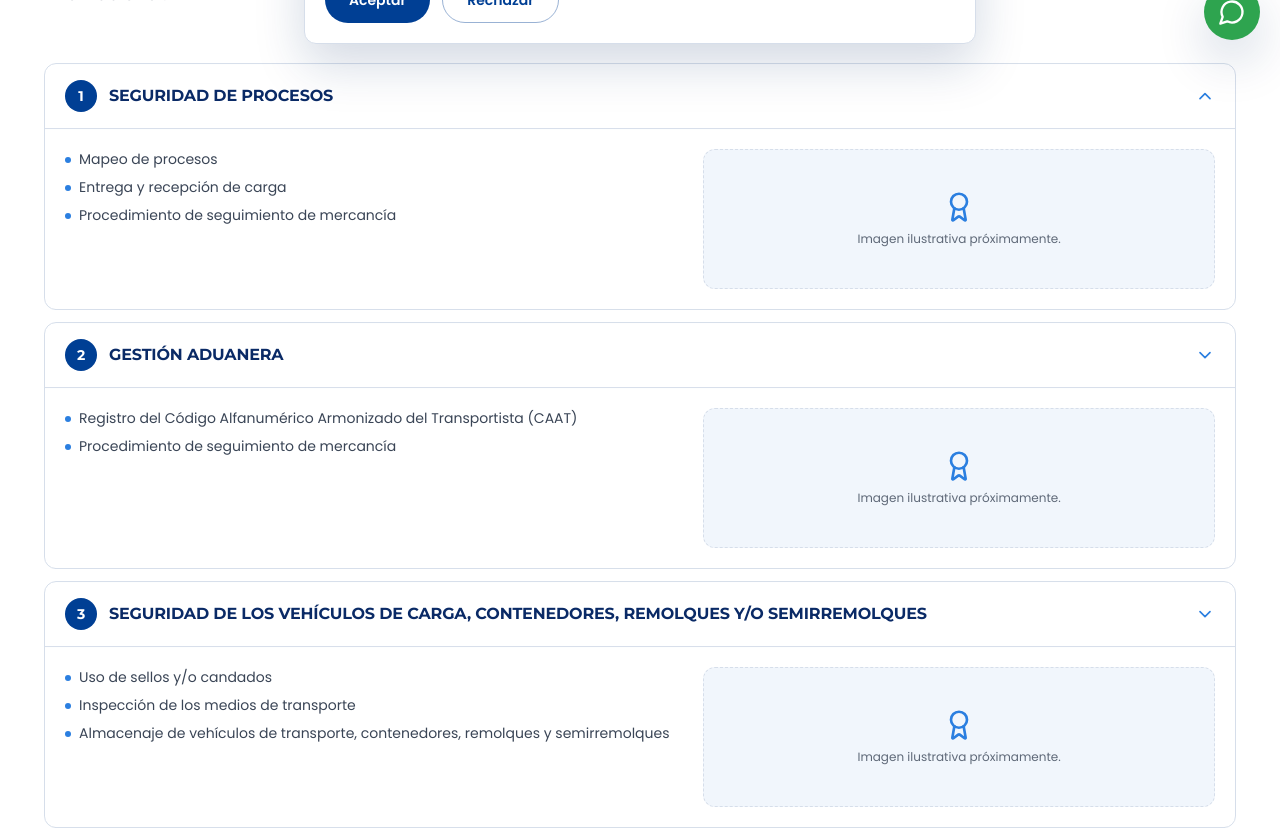
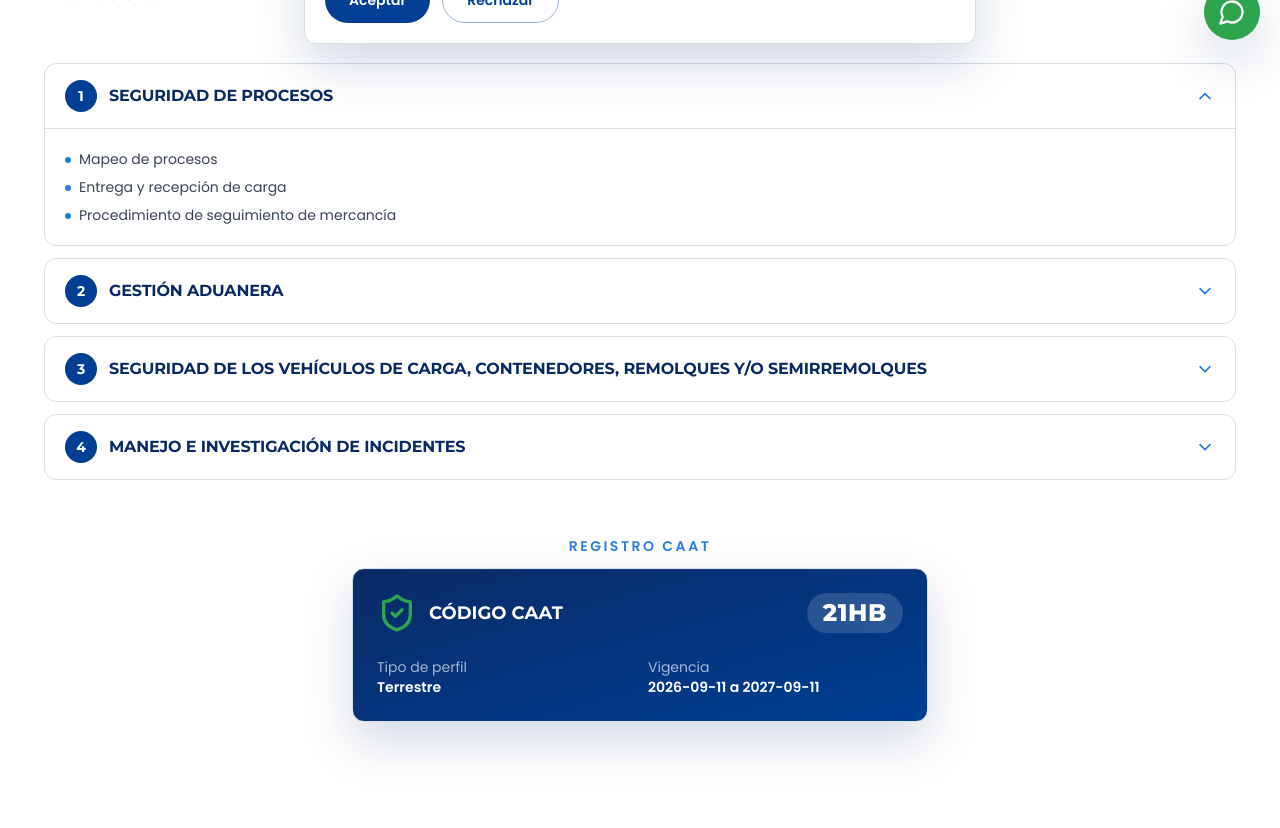
Before and after one commit to emanuelpereznava27/web-galeba, a Next.js app: page /certificaciones in a window 1280 px wide. Shown: the part 740-1568 px from the top of the page. Built offline with nearby package versions, Linux system fonts and the light colour scheme; no server answers.

Commit message:
Certificaciones: quita los recuadros 'Imagen ilustrativa proximamente'

```diff
--- a/components/sections/OEA.tsx
+++ b/components/sections/OEA.tsx
@@ -1,7 +1,7 @@
 "use client";
 
 import { useState } from "react";
-import { ShieldCheck, ChevronDown, Award } from "lucide-react";
+import { ShieldCheck, ChevronDown } from "lucide-react";
 import { oeaIntro, estandares } from "@/data/oea";
 import { company } from "@/data/company";
 import Container from "@/components/ui/Container";
@@ -57,7 +57,7 @@ export default function OEA() {
                   <div
                     id={`panel-${est.id}`}
                     hidden={!isOpen}
-                    className="grid gap-6 border-t border-gris-borde px-5 py-5 md:grid-cols-[1.2fr_1fr]"
+                    className="border-t border-gris-borde px-5 py-5"
                   >
                     <ul className="space-y-2 text-sm text-gris-texto">
                       {est.puntos.map((punto) => (
@@ -67,13 +67,6 @@ export default function OEA() {
                         </li>
                       ))}
                     </ul>
-                    {/* Espacio para imagen de evidencia (placeholder) */}
-                    <div className="flex min-h-[140px] flex-col items-center justify-center rounded-card border border-dashed border-gris-borde bg-azul-claro/60 p-4 text-center">
-                      <Award className="h-8 w-8 text-azul-medio" aria-hidden="true" />
-                      <p className="mt-2 text-xs text-gris-texto/80">
-                        Imagen ilustrativa próximamente.
-                      </p>
-                    </div>
                   </div>
                 </div>
               </Reveal>
```
